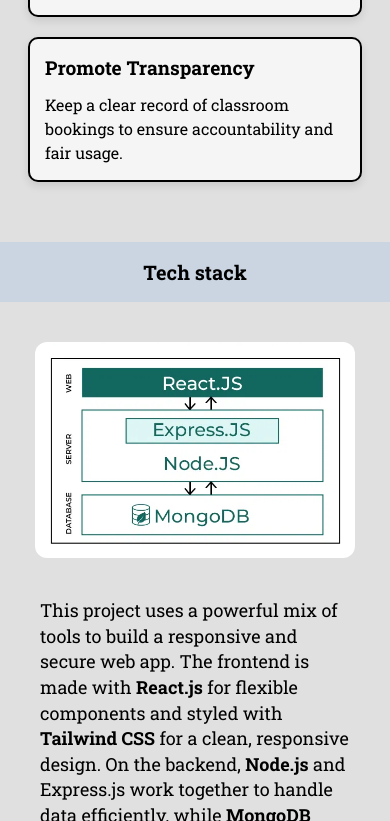
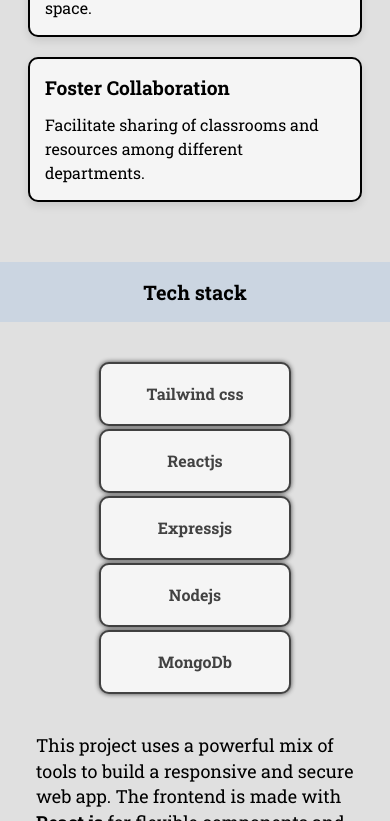
Before and after one commit to Hemanth-4301/classtrack, a React (Create React App) app: page /admin in a window 390 px wide. Shown: the part 1623-2444 px from the top of the page. Built offline with nearby package versions, Linux system fonts and the light colour scheme; no server answers; a web font is replaced by a local one.

Commit message:
first commit

```diff
--- a/src/components/Aboutus.jsx
+++ b/src/components/Aboutus.jsx
@@ -43,7 +43,8 @@
           dedicated to applying technology to solve real-world challenges. Under
           the guidance of our mentor, <b>Jayashree Mam</b>, we developed this
           project as our <b>minor project</b> to simplify the classroom
-          availability tracking problem for students and teachers alike. Our aim
+          availability tracking problem for students and teachers at{" "}
+          <b>The National Institute of Engineering (North Campus)</b>. Our aim
           is to create clear, effective tools that support the educational
           community.
         </motion.p>
--- a/src/components/ClassroomModal.jsx
+++ b/src/components/ClassroomModal.jsx
@@ -38,7 +38,7 @@
     setRoomNumber("");
     setLocation("");
     setVacant(true);
-    onClose();
+    onClose(); // Ensure the modal closes
   };
 
   return (
@@ -102,6 +102,7 @@
               required
               className="border rounded w-full px-2 py-1"
             >
+              <option>select location</option>
               <option value="Ground floor">Ground floor</option>
               <option value="1st floor">1st floor</option>
               <option value="2nd floor">2nd floor</option>
--- a/src/components/HomeContent.jsx
+++ b/src/components/HomeContent.jsx
@@ -30,11 +30,29 @@
   const fetchVacantClassrooms = async (day) => {
     try {
       const response = await fetch(
-        `https://classroom-tracker-api.vercel.app/classrooms/vacant/${day}`
+        `http://localhost:5000/classrooms/vacant/${day}`
       );
       if (!response.ok) throw new Error("Network response was not ok");
       const data = await response.json();
-      setVacantClassrooms(data);
+
+      // Define a sorting order for the timings
+      const timingOrder = [
+        "9-10",
+        "10-11",
+        "11:30-12:30",
+        "12:30-1:30",
+        "2:30-3:30",
+        "3:30-4:30",
+      ];
+
+      // Sort data based on the timing order
+      const sortedData = data.sort((a, b) => {
+        return (
+          timingOrder.indexOf(a.duration) - timingOrder.indexOf(b.duration)
+        );
+      });
+
+      setVacantClassrooms(sortedData);
     } catch (error) {
       console.error("Error fetching vacant classrooms:", error);
     }
@@ -100,7 +118,7 @@
         <div className="mt-4 w-full overflow-x-auto">
           {loader && (
             <div className="flex justify-center items-center m-5">
-              <div className="loader"></div> {/* Your loader component */}
+              <div className="loader"></div>
             </div>
           )}
 
@@ -159,12 +177,21 @@
                     ))
                   ) : (
                     <tr>
+                      {selectedDay == "Saturday" || selectedDay == "Sunday" ? (
+                        <td
+                          colSpan="3"
+                          className="border border-black px-4 py-2 text-center text-green-600"
+                        >
+                          All classrooms are free
+                        </td>
+                      ) : (
                         <td
                           colSpan="3"
                           className="border border-black px-4 py-2 text-center text-red-500"
                         >
                           No vacant classrooms available.
                         </td>
+                      )}
                     </tr>
                   )}
                 </tbody>
@@ -174,7 +201,7 @@
         </div>
       </div>
 
-      <div className="bg-[#e0e0e0] pb-4">
+      <div className="bg-[#e0e0e0] pb-4 pt-5 lg:pt-10">
         <motion.h1
           initial={{ opacity: 0, y: 20 }}
           whileInView={{ opacity: 1, y: 0 }}
@@ -238,36 +265,90 @@
             className="mission"
           >
             <h1>
-              <b>Promote Transparency</b>
+              <b>Foster Collaboration</b>
             </h1>
             <h2>
-              Keep a clear record of classroom bookings to ensure accountability
-              and fair usage.
+              Facilitate sharing of classrooms and resources among different
+              departments.
             </h2>
           </motion.div>
         </div>
-      </div>
 
-      <div className="bg-[#e0e0e0]">
+        <div className="bg-[#e0e0e0] mt-10 lg:mt-20 overflow-hidden">
           <motion.h1
             initial={{ opacity: 0, y: 20 }}
             whileInView={{ opacity: 1, y: 0 }}
             transition={{ delay: 0.2, duration: 0.5 }}
-          className="text-center p-4 bg-slate-300 text-xl md:text-2xl lg:text-3xl"
+            className="text-center p-4 bg-slate-300 text-xl md:text-2xl lg:text-3xl "
           >
             <b>Tech stack</b>
           </motion.h1>
 
-        <div className="flex flex-wrap  justify-evenly items-center py-10">
-          <motion.img
-            initial={{ opacity: 0, scale: 0.6 }}
-            whileInView={{ opacity: 1, scale: 1 }}
-            transition={{ duration: 0.7 }}
-            src={tech}
-            alt="Tech Stack Flowchart"
-            className="max-w-xs md:max-w-md lg:max-w-lg h-auto rounded-xl"
-          />
-          <div className="max-w-lg  md:text-left p-5">
+          <div className="flex flex-wrap  justify-evenly items-center py-10 lg:my-10 ">
+            <div className="tech flex flex-col mx-2">
+              <motion.h1
+                whileHover={{ scale: 0.8 }}
+                initial={{
+                  opacity: 0.7,
+                  x: -90,
+                }}
+                whileInView={{ x: 0 }}
+                transition={{ duration: 0.4 }}
+                className="bg-white"
+              >
+                Tailwind css
+              </motion.h1>
+              <motion.h1
+                whileHover={{ scale: 0.8 }}
+                initial={{
+                  opacity: 0.7,
+                  x: 90,
+                }}
+                whileInView={{ x: 0 }}
+                transition={{ duration: 0.4 }}
+                className="bg-white"
+              >
+                Reactjs
+              </motion.h1>
+              <motion.h1
+                whileHover={{ scale: 0.8 }}
+                initial={{
+                  opacity: 0.7,
+                  x: -90,
+                }}
+                whileInView={{ x: 0 }}
+                transition={{ duration: 0.4 }}
+                className="bg-white"
+              >
+                Expressjs
+              </motion.h1>
+              <motion.h1
+                whileHover={{ scale: 0.8 }}
+                initial={{
+                  opacity: 0.7,
+                  x: 90,
+                }}
+                whileInView={{ x: 0 }}
+                transition={{ duration: 0.4 }}
+                className="bg-white"
+              >
+                Nodejs
+              </motion.h1>
+              <motion.h1
+                whileHover={{ scale: 0.8 }}
+                initial={{
+                  opacity: 0.7,
+                  x: -90,
+                }}
+                whileInView={{ x: 0 }}
+                transition={{ duration: 0.4 }}
+                className="bg-white"
+              >
+                MongoDb
+              </motion.h1>
+            </div>
+
+            <div className="max-w-xl  md:text-left p-4 lg:p-5">
               <motion.p
                 initial={{ opacity: 0, scale: 0.6 }}
                 whileInView={{ opacity: 1, scale: 1 }}
@@ -278,9 +359,9 @@
                 }}
               >
                 This project uses a powerful mix of tools to build a responsive
-              and secure web app. The frontend is made with <b>React.js</b> for
-              flexible components and styled with <b>Tailwind CSS</b> for a
-              clean, responsive design. On the backend,<b> Node.js</b> and
+                and secure web app. The frontend is made with <b>React.js</b>{" "}
+                for flexible components and styled with <b>Tailwind CSS</b> for
+                a clean, responsive design. On the backend,<b> Node.js</b> and
                 Express.js work together to handle data efficiently, while
                 <b> MongoDB</b> stores our data securely and scales well. For
                 security, JWT is used for safe, token-based login sessions,
@@ -289,6 +370,7 @@
             </div>
           </div>
         </div>
+      </div>
     </section>
   );
 }
--- a/src/components/Login.jsx
+++ b/src/components/Login.jsx
@@ -28,7 +28,7 @@
   const handleSubmit = (e) => {
     e.preventDefault();
     axios
-      .post("https://classroom-tracker-api.vercel.app/admins/find", { email, password })
+      .post("http://localhost:5000/admins/find", { email, password })
       .then((result) => {
         if (result.data.status) {
           localStorage.setItem("authToken", result.data.token);
@@ -53,7 +53,7 @@
           navigate("/login");
         }
       }
-    }, 600000 * 24);
+    }, 60000 * 60 * 24);
 
     return () => clearInterval(interval);
   }, [navigate]);
--- a/src/styles/HomeContent.css
+++ b/src/styles/HomeContent.css
@@ -1,3 +1,14 @@
+.tech h1 {
+  border: 2px solid black;
+  padding: 18px 45px;
+  margin-bottom: 3px;
+  text-align: center;
+  border-radius: 10px;
+  font-weight: 700;
+  color: black;
+  box-shadow: 0 0 5px black;
+}
+
 .mission-container {
   display: grid;
   grid-template-columns: repeat(auto-fit, minmax(250px, 1fr));
```
Also changed, not shown: src/components/Admin.jsx (+19 -28 lines). Lines whose indentation alone changed are shown as unchanged.
